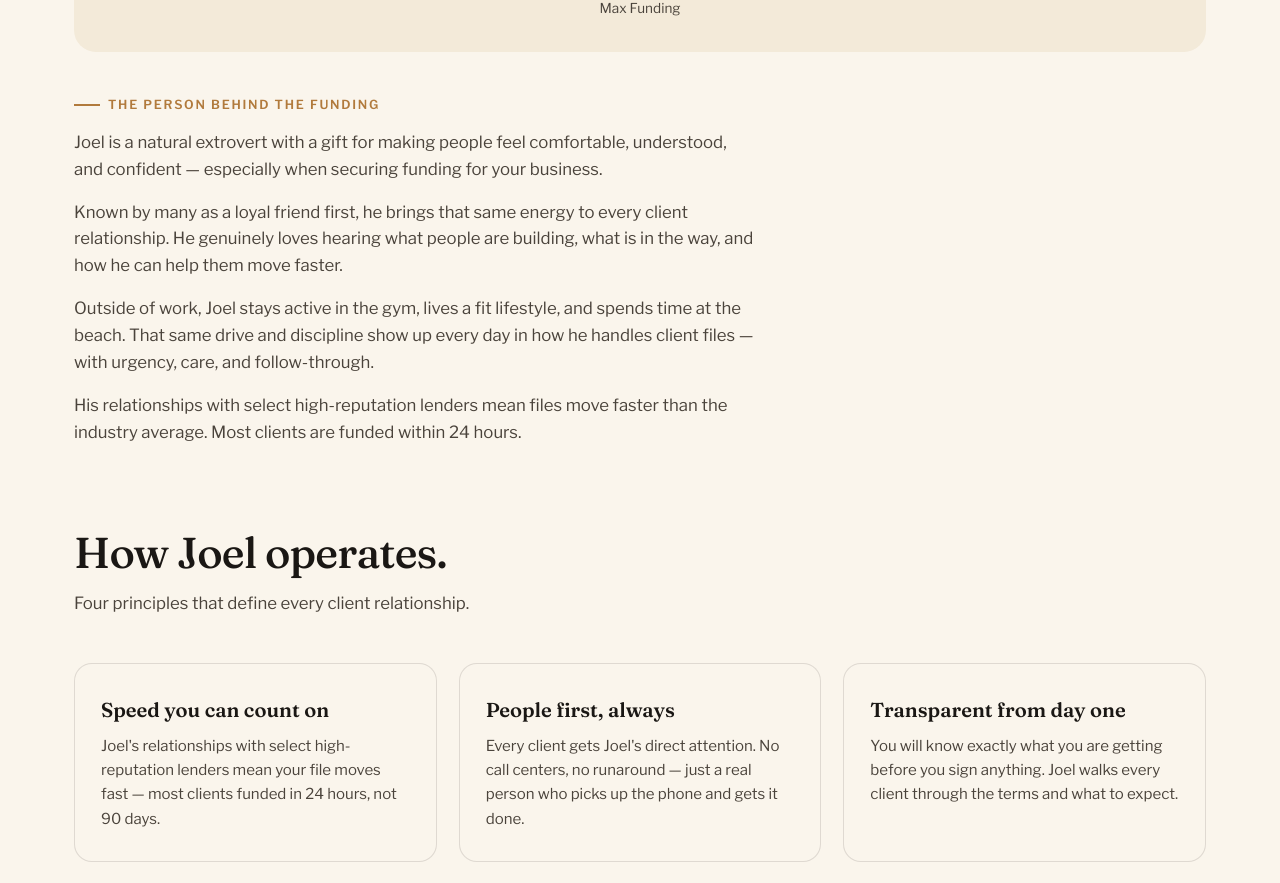
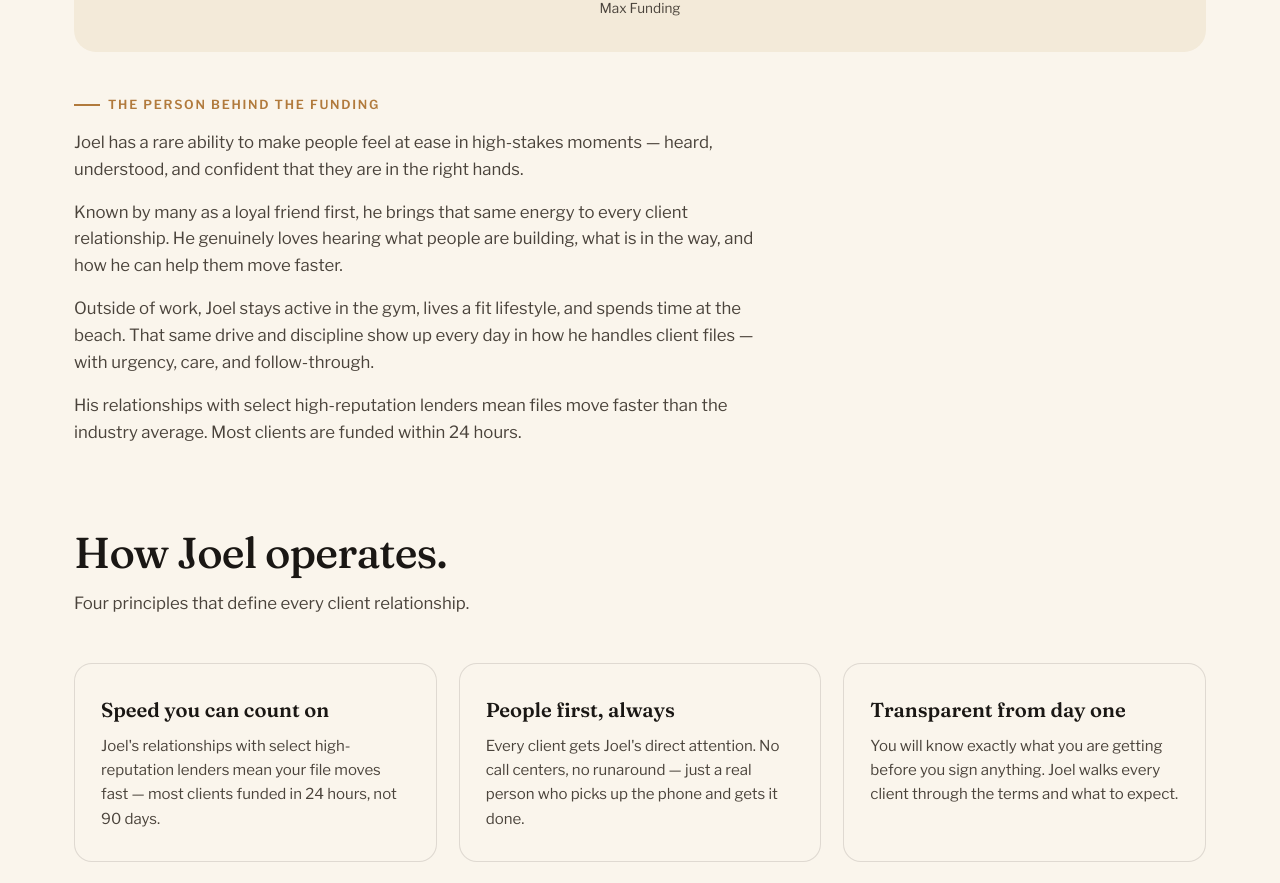
Before and after one commit to einwechtermichael-ops/Max-funding, a Next.js app: page /about in a window 1280 px wide. Shown: the part 998-1881 px from the top of the page. Built offline with nearby package versions, Linux system fonts and the light colour scheme; no server answers.

Commit message:
Refine Joel bio opening line

```diff
--- a/src/app/about/page.tsx
+++ b/src/app/about/page.tsx
@@ -67,7 +67,7 @@ export default function AboutPage() {
           {/* Bio text — full width, clean on mobile */}
           <div style={{ maxWidth: 680 }}>
             <div className="eyebrow" style={{ marginBottom: 14 }}>The person behind the funding</div>
-            <p style={{ color: "var(--ink-soft)", marginBottom: 16, fontSize: "1.05rem" }}>Joel is a natural extrovert with a gift for making people feel comfortable, understood, and confident — especially when securing funding for your business.</p>
+            <p style={{ color: "var(--ink-soft)", marginBottom: 16, fontSize: "1.05rem" }}>Joel has a rare ability to make people feel at ease in high-stakes moments — heard, understood, and confident that they are in the right hands.</p>
             <p style={{ color: "var(--ink-soft)", marginBottom: 16, fontSize: "1.05rem" }}>Known by many as a loyal friend first, he brings that same energy to every client relationship. He genuinely loves hearing what people are building, what is in the way, and how he can help them move faster.</p>
             <p style={{ color: "var(--ink-soft)", marginBottom: 16, fontSize: "1.05rem" }}>Outside of work, Joel stays active in the gym, lives a fit lifestyle, and spends time at the beach. That same drive and discipline show up every day in how he handles client files — with urgency, care, and follow-through.</p>
             <p style={{ color: "var(--ink-soft)", fontSize: "1.05rem" }}>His relationships with select high-reputation lenders mean files move faster than the industry average. Most clients are funded within 24 hours.</p>
```
